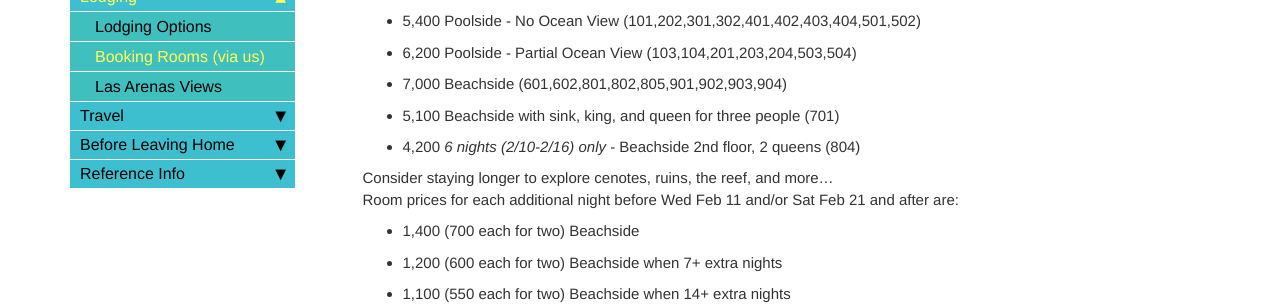
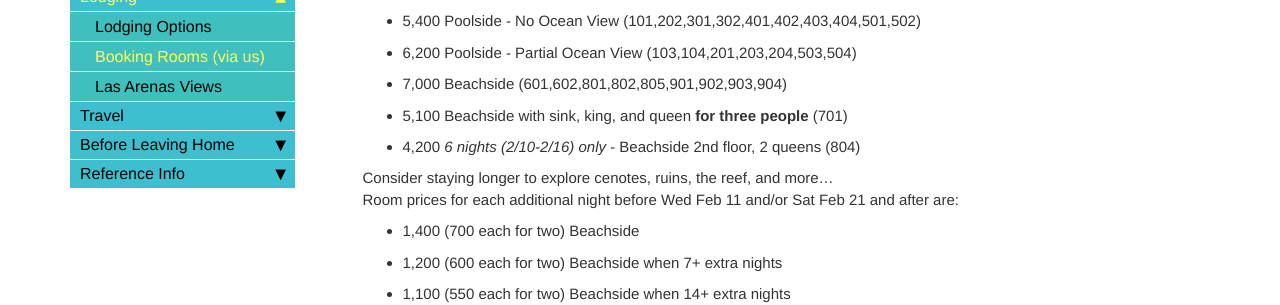
Before and after one commit to davewalker60/pmdup, a Jekyll site: the page built from pages/booking-rooms.md, in a window 1280 px wide and 900 px high, scrolled down 1382 px. Shown: the part 153-458 px from the top of the window. Built offline with Jekyll 4.4.1, drawn with Linux system fonts in a browser that asks for light colours; comment, search, counter and statistics services are not loaded; some of the changed text lies outside the part shown.

```diff
--- a/pages/booking-rooms.md
+++ b/pages/booking-rooms.md
@@ -55,7 +55,7 @@ This year, roommate prices are listed ***per person in pesos*** (with convenient
 * 5,400 Poolside - No Ocean View (101,202,301,302,401,402,403,404,501,502)
 * 6,200 Poolside - Partial Ocean View (103,104,201,203,204,503,504)
 * 7,000 Beachside (601,602,801,802,805,901,902,903,904)
-* 5,100 Beachside with sink, king, and queen for three people (701)
+* 5,100 Beachside with sink, king, and queen **for three people** (701)
 * 4,200 *6 nights (2/10-2/16) only* - Beachside 2nd floor, 2 queens (804)
 
 Consider staying longer to explore cenotes, ruins, the reef, and more...<br>Room prices for each additional night before Wed Feb 11 and/or Sat Feb 21 and after are:
```
Also changed, not shown: other parts of pages/booking-rooms.md (+2 -0 lines).
